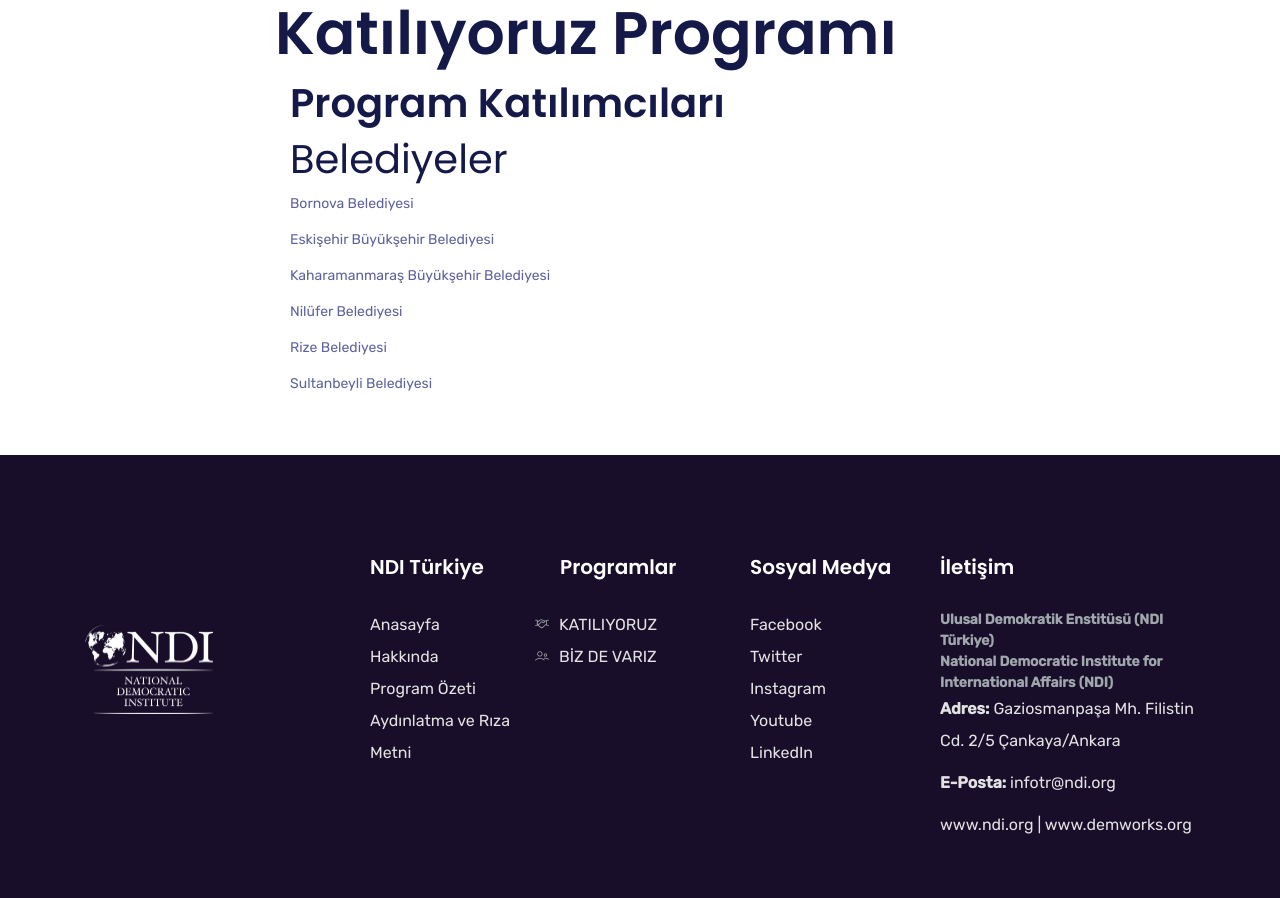
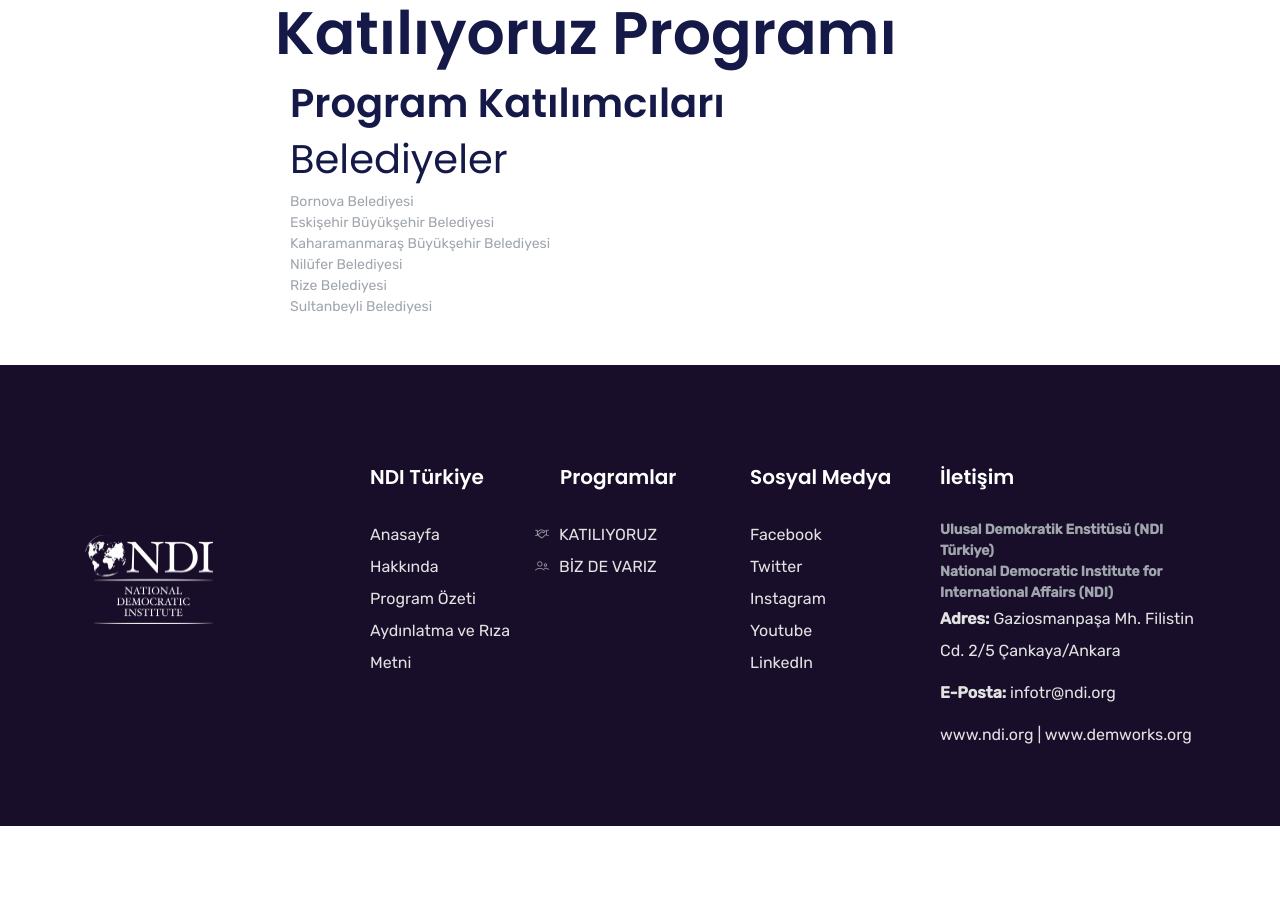
Before and after one commit to uirmaksever/ndi-civic-participation-young-women-website, a Jekyll site: the page built from _posts/programs/2020-12-04-ndi-turkiye-2020-2021-katiliyoruz-programi.md, in a window 1280 px wide. Shown: the part 423-1321 px from the top of the page. Built offline with Jekyll 4.4.1, drawn with Linux system fonts in a browser that asks for light colours; some web fonts are replaced; a script that is not in the unit is left out; after the commit the page ends 1249 px from its top, so only the background shows below that.

```diff
--- a/_posts/programs/2020-12-04-ndi-turkiye-2020-2021-katiliyoruz-programi.md
+++ b/_posts/programs/2020-12-04-ndi-turkiye-2020-2021-katiliyoruz-programi.md
@@ -13,19 +13,9 @@ application_form_url: post
 
 
 
-Bornova Belediyesi
-
-
-Eskişehir Büyükşehir Belediyesi
-
-
-Kaharamanmaraş Büyükşehir Belediyesi
-
-
-Nilüfer Belediyesi
-
-
-Rize Belediyesi
-
-
-Sultanbeyli Belediyesi
+* Bornova Belediyesi
+* Eskişehir Büyükşehir Belediyesi
+* Kaharamanmaraş Büyükşehir Belediyesi
+* Nilüfer Belediyesi
+* Rize Belediyesi
+* Sultanbeyli Belediyesi
```
